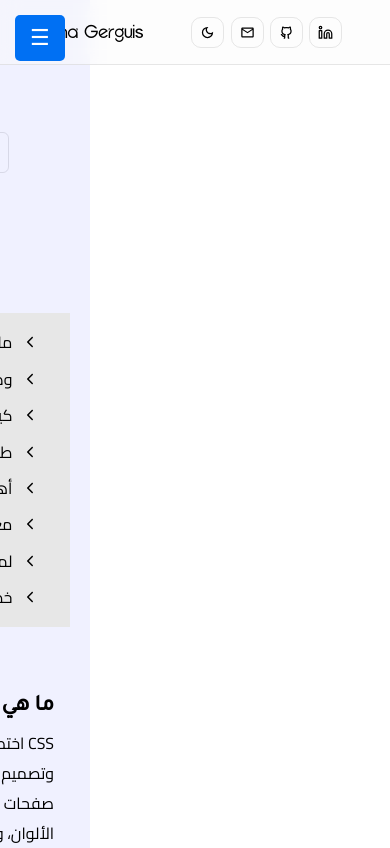
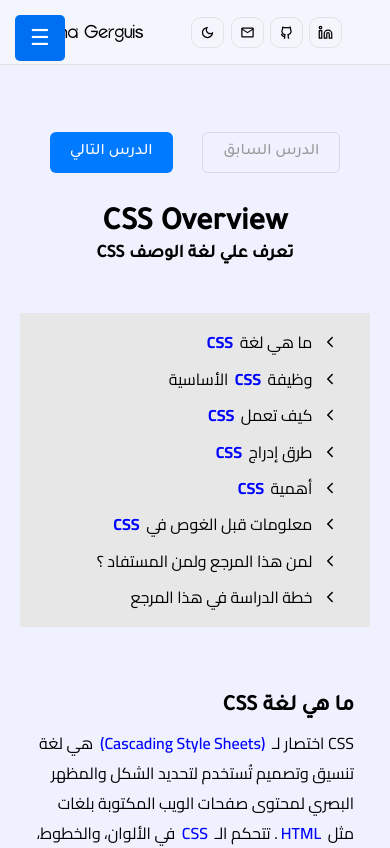
Before and after one commit to mina-gerguis/minagerguis, a Next.js app: page /components/Courses/data/css in a window 390 px wide. Shown: the top 848 px of the page. Built offline with nearby package versions, Linux system fonts and the light colour scheme; a web font is replaced by a local one.

Commit message:
New Update

```diff
--- a/src/app/components/Courses/data/css/CSSCourse.module.css
+++ b/src/app/components/Courses/data/css/CSSCourse.module.css
@@ -17,7 +17,13 @@
     overflow-y: auto;
     position: fixed;
     top: 0;
+    transform: translateX(300);
     transition: transform 0.35s ease-in-out, box-shadow 0.3s ease;
+}
+
+.sidebar.open {
+    transform: translateX(0);
+    box-shadow: 3px 0 10px rgba(0, 0, 0, 0.2);
 }
 
 .sidebar::-webkit-scrollbar {
@@ -38,10 +44,6 @@
     background-color: #0059c9;
 }
 
-.sidebar.open {
-    transform: translateX(0);
-    box-shadow: 3px 0 10px rgba(0, 0, 0, 0.2);
-}
 
 .sidebar h2 {
     font-family: 'Cairo';
@@ -130,14 +132,29 @@ ul li.active {
 }
 
 @media (max-width: 768px) {
+    .courseContainer {
+        direction: ltr;
+        display: block;
+        flex-direction: row-reverse;
+        min-height: 100vh;
+        font-family: sans-serif;
+        overflow: hidden;
+    }
+
+    .lessonContent {
+        min-width: 100%;
+    }
+
     .sidebar {
         transform: translateX(100%);
         position: fixed;
-        z-index: 1000;
+        right: 0;
+        width: 250px;
     }
 
     .sidebar.open {
         transform: translateX(0);
+        box-shadow: 3px 0 10px rgba(0, 0, 0, 0.2);
     }
 
     .menuButton {
@@ -147,6 +164,5 @@ ul li.active {
     .lessonContent {
         margin-left: 0;
         padding-top: 60px;
-        /* مساحة للزر */
     }
 }
```
